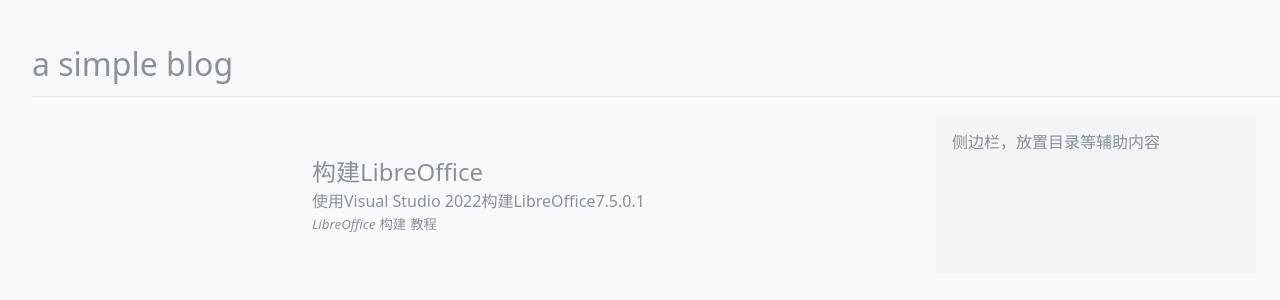
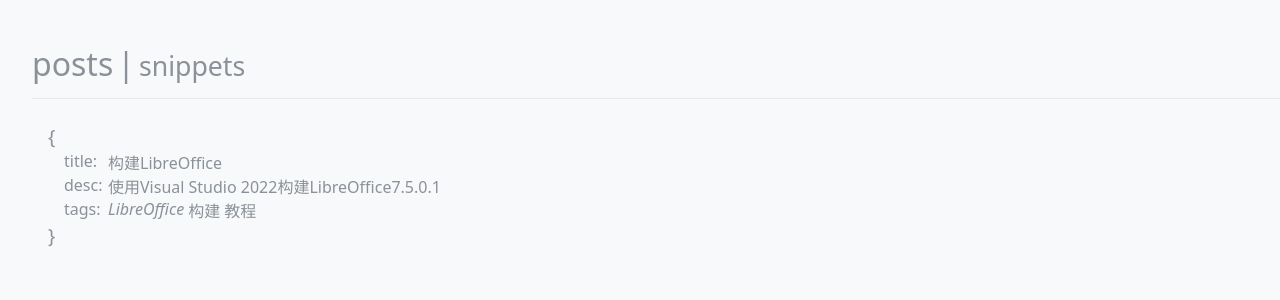
Before and after one commit to loveloki/blog, a React (Vite) app: page / in a window 1280 px wide. Shown: the top 300 px of the page. Built offline with nearby package versions, Linux system fonts and the light colour scheme.

Commit message:
feat: 调整样式和数据获取方式

```diff
--- a/src/Blog/Blog.css
+++ b/src/Blog/Blog.css
@@ -24,13 +24,6 @@
 }
 
 #blog > main {
-  display: flex;
-  gap: 16px;
-  justify-content: center;
-  margin-top: 16px;
-}
-
-#blog > main > article {
   max-width: 56rem;
 }
 
@@ -47,15 +40,6 @@
   padding: 0;
 }
 
-.tag {
-  font-size: smaller;
-  cursor: pointer;
-}
-
-.tag + .tag {
-  margin-left: 4px;
-}
-
 a {
   color: inherit;
   text-decoration-line: none;
--- a/src/Blog/Blog.tsx
+++ b/src/Blog/Blog.tsx
@@ -3,20 +3,26 @@
 import useIsHome from '@hooks/useIsHome'
 import List from './List'
 import './Blog.css'
+import { useState } from 'react'
+import useList, { ListItemType } from '@/hooks/useList'
+import Header from './Header'
 
 function App() {
+  const [type, setType] = useState<ListItemType>('posts')
   const isHome = useIsHome()
-  const posts = usePosts()
+  const posts = useList(type)
   const param = useParams()
-  const activePost = posts.find(({ id }) => id === param.id)
+  const activeItem = posts.find(({ id }) => id === param.id)
 
   return (
     <div id="blog">
-      <header>{activePost?.title || 'a simple blog'}</header>
+      <Header type={type} setType={setType} activeId={activeItem?.id} />
       <main>
-        <List isHome={isHome} activeId={activePost?.id} />
-        <Outlet />
-        <aside>侧边栏，放置目录等辅助内容</aside>
+        {isHome ? (
+          <List type={type} isHome={isHome} activeId={activeItem?.id} />
+        ) : (
+          <Outlet />
+        )}
       </main>
     </div>
   )
--- /dev/null
+++ b/src/Blog/Header/Header.css
@@ -0,0 +1,7 @@
+header a {
+  font-size: smaller;
+}
+
+header .split {
+  padding: 0 4px;
+}
--- /dev/null
+++ b/src/Blog/Header/Header.tsx
@@ -0,0 +1,37 @@
+import { ListItemType } from '@/hooks/useList'
+import { Link } from 'react-router-dom'
+import './Header.css'
+
+interface HeaderProps {
+  setType: Function
+  type: ListItemType
+  activeId?: string
+}
+
+function Header({ type, setType, activeId }: HeaderProps) {
+  const list: ListItemType[] = ['snippets', 'posts']
+  const lastList = list.filter((t) => t !== type)
+
+  return (
+    <header>
+      <span>{type}</span>
+      {activeId ? (
+        <span>
+          <span className="split">|</span>
+          <Link to="/">back</Link>
+        </span>
+      ) : (
+        lastList.map((type) => {
+          return (
+            <span key={type}>
+              <span className="split">|</span>
+              <Link to={'/' + type}>{type}</Link>
+            </span>
+          )
+        })
+      )}
+    </header>
+  )
+}
+
+export default Header
--- /dev/null
+++ b/src/Blog/Header/index.ts
@@ -0,0 +1,3 @@
+import Header from './Header'
+
+export default Header
--- a/src/Blog/List/List.css
+++ b/src/Blog/List/List.css
@@ -16,20 +16,26 @@
   padding: 8px 16px;
   border-radius: 5px;
   overflow: hidden;
-  /* box-shadow: 0 0 0 1px rgba(0,0,0,.03),0 2px 4px rgba(0,0,0,.05),0 4px 16px rgba(0,0,0,.05); */
 }
 
 .list-item:hover {
-  /* background-color: var(--ui-selection-normal); */
-  box-shadow: 0 0 0 1px rgba(0,0,0,.03),0 2px 4px rgba(0,0,0,.05),0 4px 16px rgba(0,0,0,.05);
-
-}
-
-.list-item.active {
-  /* background-color: var(--ui-selection-active); */
   box-shadow: 0 0 0 1px rgba(0,0,0,.03),0 2px 4px rgba(0,0,0,.05),0 4px 16px rgba(0,0,0,.05);
 }
 
-.list-item > header {
-  font-size: 1.5rem;
+.list-item > header, .list-item > footer {
+  font-size: 1.2rem;
 }
+
+.list-item > div {
+  display: flex;
+  gap: 4px;
+  margin-left: 1rem;
+}
+
+.list-item > div > span {
+  width: 40px;
+}
+
+.list-item:hover header, .list-item:hover footer {
+  color: var(--common-accent);
+}
--- a/src/Blog/List/List.tsx
+++ b/src/Blog/List/List.tsx
@@ -1,41 +1,44 @@
 import { Link } from 'react-router-dom'
 import usePosts from '@hooks/usePosts'
 import './List.css'
+import useList, { ListItemType } from '@/hooks/useList'
 
 interface ListProps {
   isHome: boolean
   activeId: string | undefined
+  type: ListItemType
 }
 
-function List({ isHome, activeId }: ListProps) {
-  const posts = usePosts()
-  const type = isHome ? 'full' : 'tiny'
-  const className = `post-list ${type}`
+function List({ isHome, activeId, type }: ListProps) {
+  const posts = useList(type)
 
   return (
-    <nav className={className}>
+    <nav>
       <ul>
         {posts.map(({ id, title, desc, tags }) => {
           const className = activeId === id ? 'list-item active' : 'list-item'
 
           return (
             <li className={className} key={id}>
-              <header>
+              <header>{'{'}</header>
+              <div className='title'>
+                <span>title:</span>
                 <Link to={'/posts/' + id}>{title}</Link>
-              </header>
-              <div>{desc}</div>
-              {type === 'full' && (
-                <footer>
-                  {tags.map((tag) => (
-                    <Tag key={tag} text={tag} />
-                  ))}
-                </footer>
-              )}
+              </div>
+              <div className='desc'>
+                <span>desc: </span>
+                {desc}</div>
+              <div className='tags'>
+                <span>tags:</span>
+                {tags.map((tag) => (
+                  <Tag key={tag} text={tag} />
+                ))}
+              </div>
+              <footer>{'}'}</footer>
             </li>
           )
         })}
       </ul>
-
     </nav>
   )
 }
--- /dev/null
+++ b/src/hooks/useList.ts
@@ -0,0 +1,31 @@
+import { useEffect, useState } from 'react'
+
+export interface Item {
+  id: string
+  title: string
+  desc: string
+  tags: Array<string>
+}
+
+export type ListItemType = 'snippets' | 'posts'
+
+const useList = (type: ListItemType) => {
+  const path = '/' + type + '.json'
+  const [item, setItem] = useState<Item[]>([])
+
+  useEffect(() => {
+    fetch(path)
+      .then((res) => res.json())
+      .then((json) => {
+        setItem(json)
+      })
+      .catch((e) => {
+        console.warn(e)
+        setItem([])
+      })
+  }, [])
+
+  return item
+}
+
+export default useList
```
Also changed, not shown: public/snippets.json (added, +8 -0 lines), public/posts.json (renamed from public/catalog.json).
